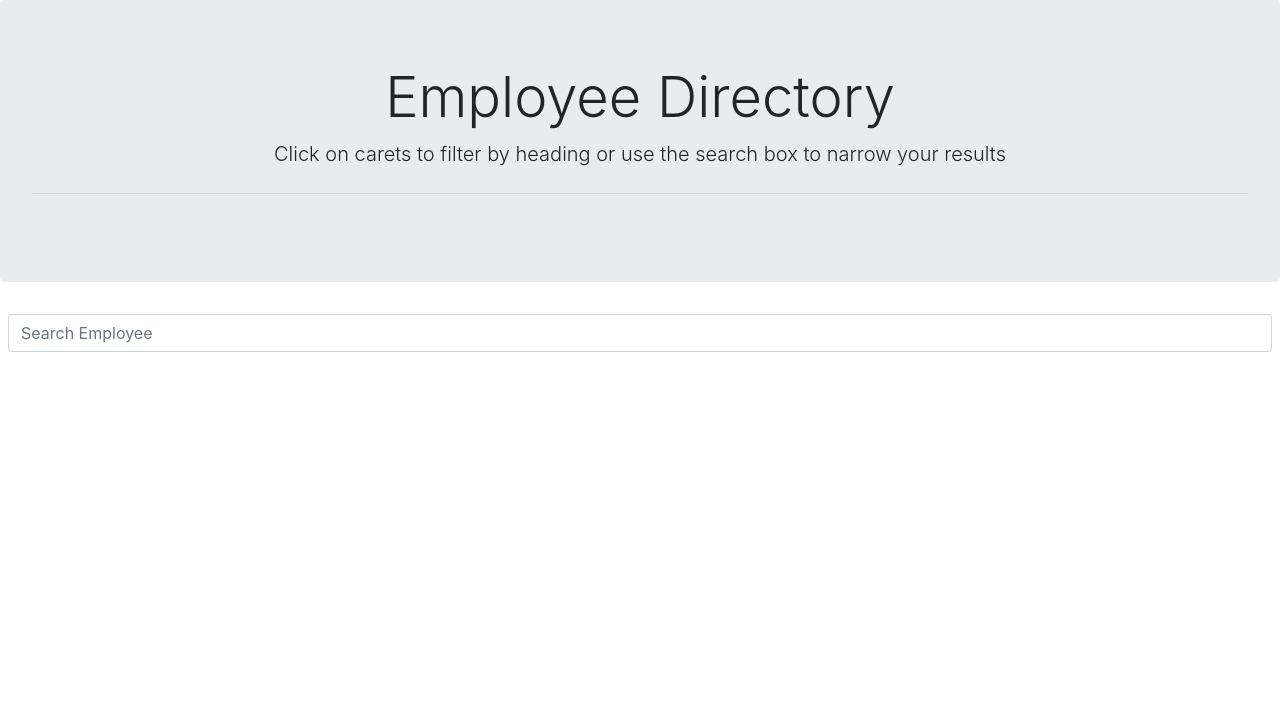
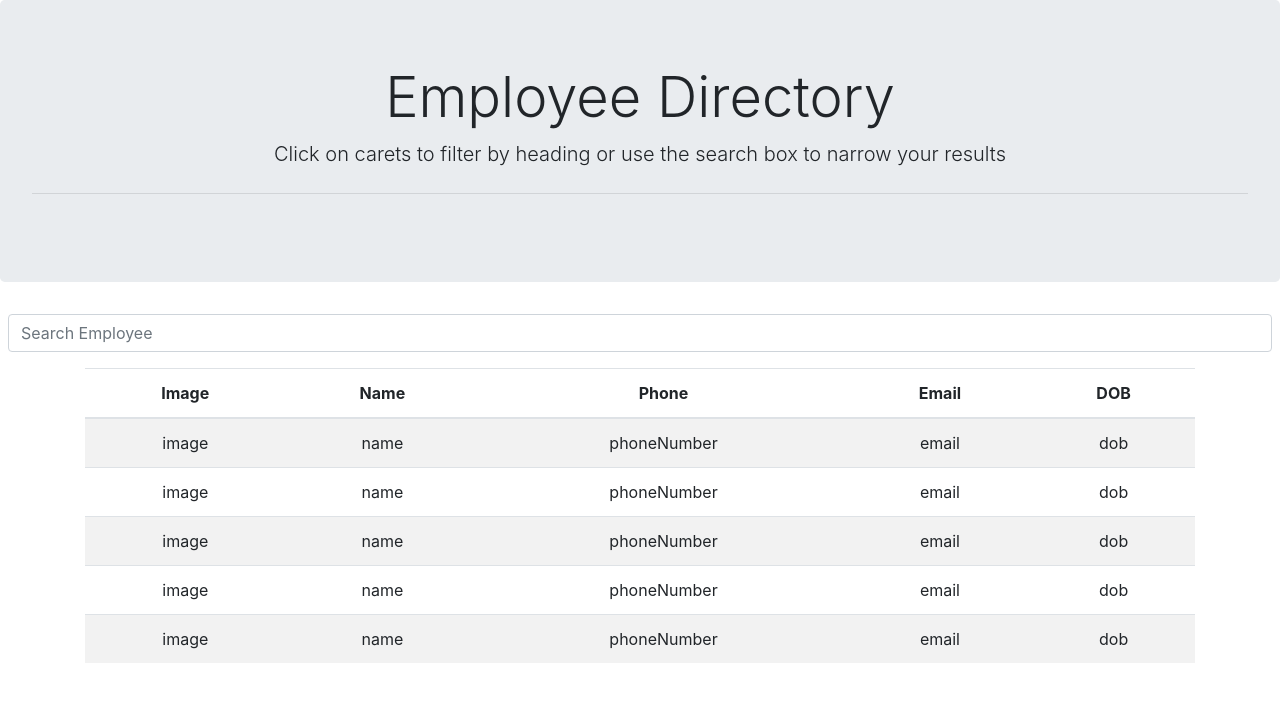
Before and after one commit to surajverma2587/employee-directory-react, a React (Create React App) app: page / in a window 1280 px wide. Shown: the top 702 px of the page. Built offline with nearby package versions, Linux system fonts and the light colour scheme.

Commit message:
add Table component

```diff
--- a/src/App.js
+++ b/src/App.js
@@ -1,12 +1,14 @@
 import React from "react";
 import Jumbo from "./components/Jumbo";
 import Search from "./components/Search";
+import Table from "./components/Table";
 
 const App = () => {
   return (
     <div className="text-center">
       <Jumbo />
       <Search />
+      <Table />
     </div>
   );
 };
--- /dev/null
+++ b/src/components/Table/index.js
@@ -0,0 +1,58 @@
+import React from "react";
+
+const Table = () => {
+  return (
+    <div className="container">
+      <table class="table table-striped">
+        <thead>
+          <tr>
+            <th scope="col">Image</th>
+            <th scope="col">Name</th>
+            <th scope="col">Phone</th>
+            <th scope="col">Email</th>
+            <th scope="col">DOB</th>
+          </tr>
+        </thead>
+        <tbody>
+          <tr>
+            <td>image</td>
+            <td>name</td>
+            <td>phoneNumber</td>
+            <td>email</td>
+            <td>dob</td>
+          </tr>
+          <tr>
+            <td>image</td>
+            <td>name</td>
+            <td>phoneNumber</td>
+            <td>email</td>
+            <td>dob</td>
+          </tr>
+          <tr>
+            <td>image</td>
+            <td>name</td>
+            <td>phoneNumber</td>
+            <td>email</td>
+            <td>dob</td>
+          </tr>
+          <tr>
+            <td>image</td>
+            <td>name</td>
+            <td>phoneNumber</td>
+            <td>email</td>
+            <td>dob</td>
+          </tr>
+          <tr>
+            <td>image</td>
+            <td>name</td>
+            <td>phoneNumber</td>
+            <td>email</td>
+            <td>dob</td>
+          </tr>
+        </tbody>
+      </table>
+    </div>
+  );
+};
+
+export default Table;
```
